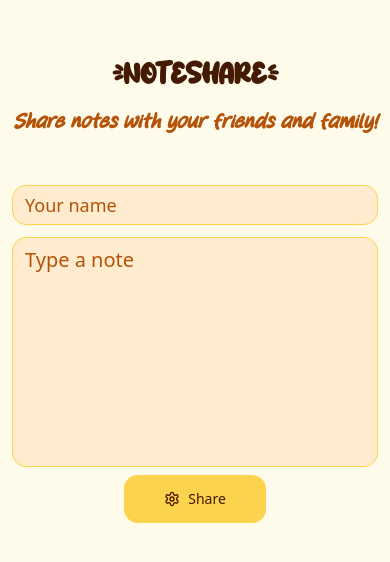
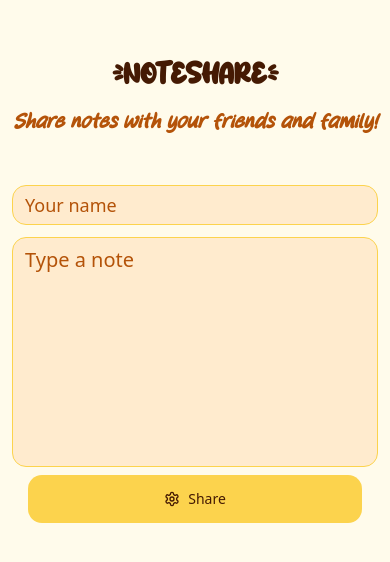
Before and after one commit to Frusadev/noteshare, a Next.js app: page / in a window 390 px wide. Shown: the part 146-708 px from the top of the page. Built offline with nearby package versions, Linux system fonts and the light colour scheme; what tailwindcss-motion would draw is missing.

Commit message:
Minor fixes

```diff
--- a/src/app/notes/[note]/page.tsx
+++ b/src/app/notes/[note]/page.tsx
@@ -6,6 +6,8 @@ import { useEffect, useState } from "react";
 import { loadEnv } from "@/app/api/config";
 import { Settings, Timer } from "lucide-react";
 import { Card, CardContent, CardHeader, CardTitle } from "@/components/ui/card";
+import { Button } from "@/components/ui/button";
+import Link from "next/link";
 
 export default function NotePage({
   params,
@@ -43,6 +45,9 @@ export default function NotePage({
       ) : (
         <NoteDisplay author={authorName}>{noteContent}</NoteDisplay>
       )}
+      <Button asChild className="w-full mx-3 sm:w-auto">
+        <Link href="/">Create your own</Link>
+      </Button>
     </div>
   );
 }
--- a/src/components/NoteInput.tsx
+++ b/src/components/NoteInput.tsx
@@ -77,7 +77,7 @@ export default function NoteInput() {
       <div className="flex items-center justify-center">
         <Dialog>
           <DialogTrigger asChild>
-            <Button className="mt-2 px-10 py-6" onClick={handleGenLink}>
+            <Button className="mt-2 px-10 py-6 w-full mx-4 sm:w-auto" onClick={handleGenLink}>
               <Settings
                 className={
                   settingsSpin ? `motion-preset-spin transition-all` : ``
--- a/src/lib/init.ts
+++ /dev/null
@@ -1,3 +0,0 @@
-import { connectDB } from "@/app/api/db/setup";
-
-connectDB()
```
